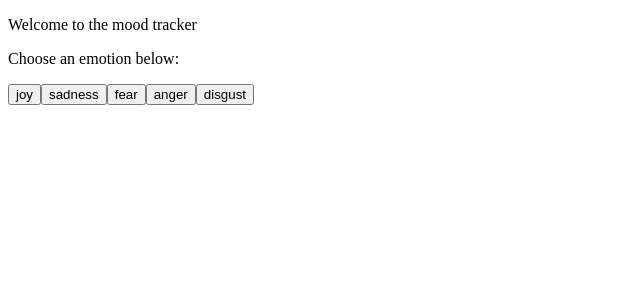
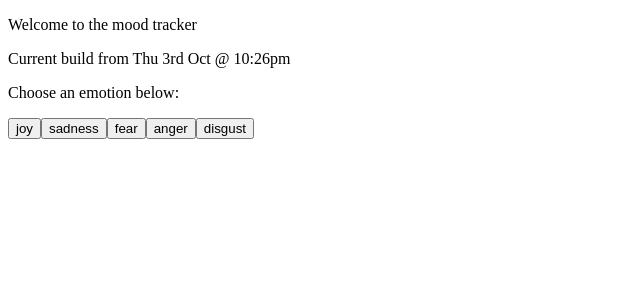
Before and after one commit to MrScislowski/full-stack-mood-tracker, a React (Vite) app in the folder frontend/: page / in a window 1280 px wide. Shown: the top 300 px of the page, without its empty margins (0-640 px from the left). Built offline with nearby package versions, Linux system fonts and the light colour scheme.

Commit message:
attempt actual build at digital ocean

```diff
--- a/frontend/src/App.tsx
+++ b/frontend/src/App.tsx
@@ -10,6 +10,7 @@ function App() {
   return (
     <>
       <p>Welcome to the mood tracker</p>
+      <p>Current build from Thu 3rd Oct @ 10:26pm</p>
       <p>Choose an emotion below:</p>
       {emotionList.map((emotion) => (
         <button key={emotion} onClick={() => handleClick(emotion)}>
```
